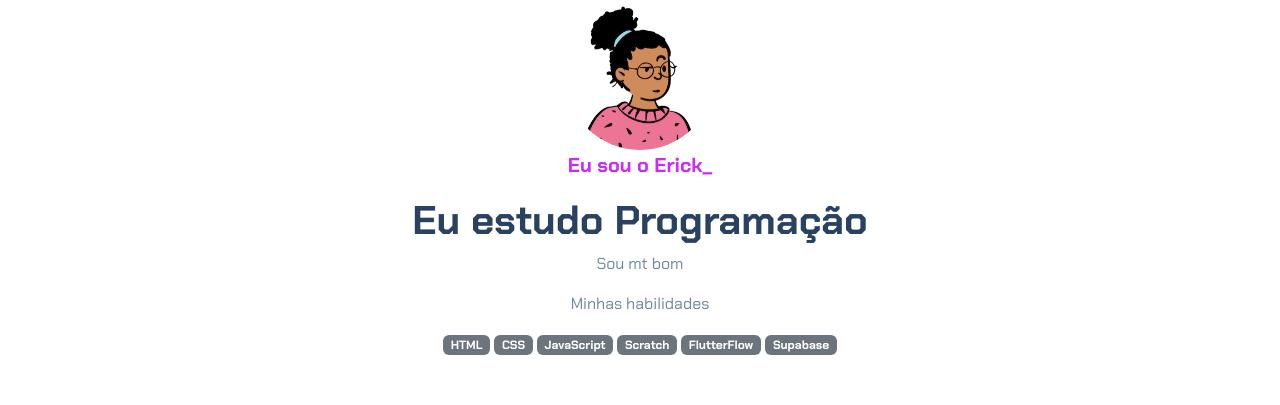
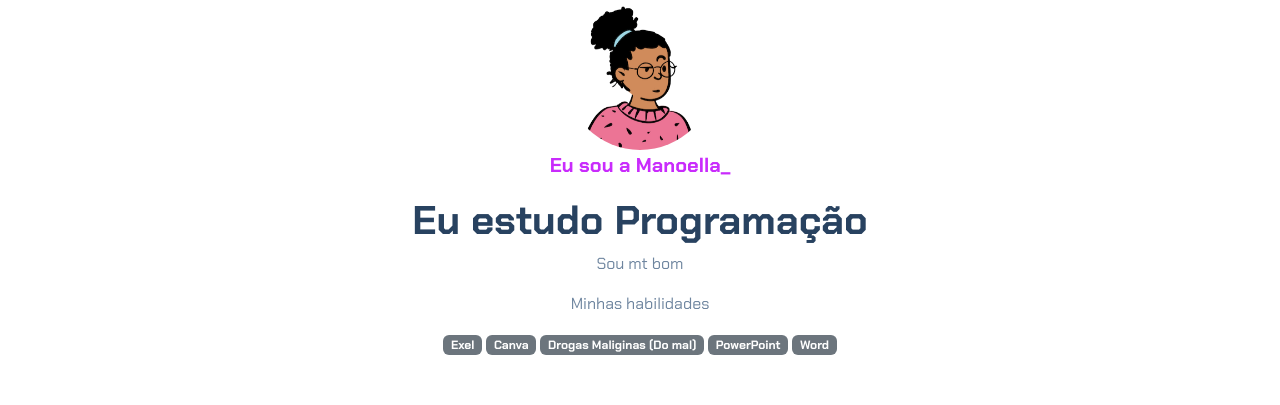
Before and after one commit to PhantomFox0/Portifolio2, a plain HTML site: page index.html in a window 1280 px wide. Shown: the top 405 px of the page. Drawn offline with nearby package versions, Linux system fonts and the light colour scheme; files whose address does not match are found by name.

Commit message:
Update index.html

```diff
--- a/index.html
+++ b/index.html
@@ -14,17 +14,16 @@
     <header class="container text-center">
         <img src="avatar-perfil.png" alt="avatar da Fernanda" class="rounded-circle" width="150" height="150"
             srcset="">
-        <p class="lead">Eu sou o Erick_</p>
+        <p class="lead">Eu sou a Manoella_</p>
         <h1>Eu estudo Programação</h1>
         <p>Sou mt bom</p>
         <p>Minhas habilidades</p>
         <div>
-            <p class="badge bg-secondary">HTML</p>
-            <p class="badge bg-secondary">CSS</p>
-            <p class="badge bg-secondary">JavaScript</p>
-            <p class="badge bg-secondary">Scratch</p>
-            <p class="badge bg-secondary">FlutterFlow</p>
-            <p class="badge bg-secondary">Supabase</p>
+            <p class="badge bg-secondary">Exel</p>
+            <p class="badge bg-secondary">Canva</p>
+            <p class="badge bg-secondary">Drogas Maliginas (Do mal)</p>
+            <p class="badge bg-secondary">PowerPoint</p>
+            <p class="badge bg-secondary">Word</p>
         </div>
     </header>
     <main class="container mt-5">
```
